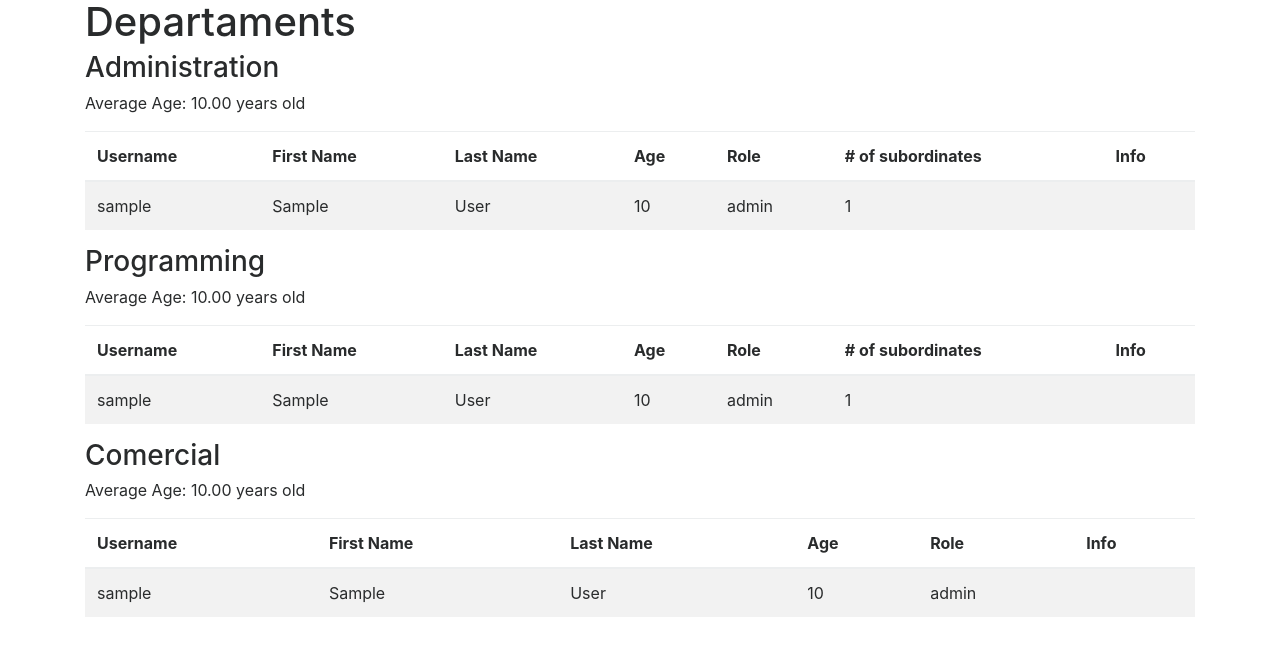
After one commit to KeoH/amaris-code-test, a Django app: template employees/templates/employees/departaments.html in a window 1280 px wide. The commit adds this page. Shown: the top 656 px of the page. Run offline with Django 3.2, Linux system fonts and the light colour scheme; the template is opened without the code that fills it: most values are stand-ins (such as "Sample title", 1, 10 or a date in 2020); some libraries are stand-ins or nearby versions.

Commit message:
more options

```diff
--- a/employees/models.py
+++ b/employees/models.py
@@ -116,6 +116,7 @@ class Employee(AbstractUser):
     def go_travel(self):
         self.is_traveling = True
         if self.subordinates.all():
+            # Excluir a los q estan promocionados con Q ?
             selected = self.subordinates.order_by('-hired_date').first()
             selected.promote()
             if not self.traveling_data.get('substitute'):
@@ -124,7 +125,7 @@ class Employee(AbstractUser):
 
     def end_travel(self):
         self.is_traveling = False
-        if self.subordinates.filter(username=self.traveling_data['substitute']):
+        if self.traveling_data.get('substitute') and self.subordinates.filter(username=self.traveling_data['substitute']):
             self.subordinates.get(username=self.traveling_data['substitute']).unpromote()
         self.save()
 
--- /dev/null
+++ b/employees/templates/employees/departaments.html
@@ -0,0 +1,125 @@
+{% extends 'base.html' %} {% block title %}Departament list{% endblock %} {% block content %}
+<h1>Departaments</h1>
+{% if user.is_boss %}
+    <div>
+        <a href="/employees/add/" class="btn btn-primary">+ Employee</a>
+    </div>
+{% endif %}
+<h3>Administration</h3>
+<p>Average Age: {{ administration_age|floatformat:2 }} years old</p>
+<table class="table table-striped">
+    <thead>
+        <tr>
+            <th>Username</th>
+            <th>First Name</th>
+            <th>Last Name</th>
+            <th>Age</th>
+            <th>Role</th>
+            <th># of subordinates</th>
+            <th>Info</th>
+            {% if user.is_boss %}
+            <th>Actions</th>
+            {% endif %}
+        </tr>
+    </thead>
+    <tbody>
+        {% for employee in administration %}
+        <tr>
+            <td>{{employee.username}}</td>
+            <td>{{employee.first_name}}</td>
+            <td>{{employee.last_name}}</td>
+            <td>{{employee.age}}</td>
+            <td>{{employee.get_role_display}}</td>
+            <td>{{employee.subordinates.all.count}}</td>
+            <td>
+                {% if employee.is_traveling %}
+                    <span class="badge badge-info">Traveling</span>
+                {% endif %}
+                {% if employee.is_promoted %}
+                    <span class="badge badge-info">Promoted</span>
+                {% endif %}
+            </td>
+            {% include 'employees/partials/actions.html' with employee=employee %}
+        </tr>
+        {% endfor %}
+    </tbody>
+</table>
+
+<h3>Programming</h3>
+<p>Average Age: {{ programming_age|floatformat:2 }} years old</p>
+<table class="table table-striped">
+    <thead>
+        <tr>
+            <th>Username</th>
+            <th>First Name</th>
+            <th>Last Name</th>
+            <th>Age</th>
+            <th>Role</th>
+            <th># of subordinates</th>
+            <th>Info</th>
+            {% if user.is_boss %}
+            <th>Actions</th>
+            {% endif %}
+        </tr>
+    </thead>
+    <tbody>
+        {% for employee in programming %}
+        <tr>
+            <td>{{employee.username}}</td>
+            <td>{{employee.first_name}}</td>
+            <td>{{employee.last_name}}</td>
+            <td>{{employee.age}}</td>
+            <td>{{employee.get_role_display}}</td>
+            <td>{{employee.subordinates.all.count}}</td>
+            <td>
+                {% if employee.is_traveling %}
+                <span class="badge badge-info">Traveling</span>
+                {% endif %}
+                {% if employee.is_promoted %}
+                    <span class="badge badge-warning">Promoted</span>
+                {% endif %}
+            </td>
+            {% include 'employees/partials/actions.html' with employee=employee %}
+        </tr>
+        {% endfor %}
+    </tbody>
+</table>
+
+<h3>Comercial</h3>
+<p>Average Age: {{ comercial_age|floatformat:2 }} years old</p>
+<table class="table table-striped">
+    <thead>
+        <tr>
+            <th>Username</th>
+            <th>First Name</th>
+            <th>Last Name</th>
+            <th>Age</th>
+            <th>Role</th>
+            <th>Info</th>
+            {% if user.is_boss %}
+            <th>Actions</th>
+            {% endif %}
+        </tr>
+    </thead>
+    <tbody>
+        {% for employee in comercial %}
+        <tr>
+            <td>{{employee.username}}</td>
+            <td>{{employee.first_name}}</td>
+            <td>{{employee.last_name}}</td>
+            <td>{{employee.age}}</td>
+            <td>{{employee.get_role_display}}</td>
+            <td>
+                {% if employee.is_traveling %}
+                    <span class="badge badge-info">Traveling</span>
+                {% endif %}
+                {% if employee.is_promoted %}
+                    <span class="badge badge-info">Promoted</span>
+                {% endif %}
+            </td>
+            {% include 'employees/partials/actions.html' with employee=employee %}
+        </tr>
+        {% endfor %}
+    </tbody>
+</table>
+{% endblock %}
--- a/employees/templates/employees/partials/actions.html
+++ b/employees/templates/employees/partials/actions.html
@@ -1,9 +1,9 @@
 {% if user.is_boss %}
 <td>
     {% if employee.is_traveling %}
-        <a class="btn btn-secundary" href="#">End travel</a>
+        <a class="btn btn-secundary" href="{% url 'end_travel' employee.pk %}">End travel</a>
     {% else %}
-        <a class="btn btn-secundary" href="#">Go travel</a>
+        <a class="btn btn-secundary" href="{% url 'go_travel' employee.pk %}">Go travel</a>
     {% endif %}
 </td>
 {% endif %}
--- a/templates/base.html
+++ b/templates/base.html
@@ -37,6 +37,9 @@
                 <li class="nav-item {% if page == 'employee' %}active{% endif %}">
                     <a class="nav-link" href="{% url 'employee_list' %}">Employees</a>
                 </li>
+                <li class="nav-item {% if page == 'departament' %}active{% endif %}">
+                        <a class="nav-link" href="{% url 'department_list' %}">Departaments</a>
+                </li>
             </ul>
             <ul class="navbar-nav">
                 <li class="nav-item">
```
Also changed, not shown: employees/urls.py (+7 -3 lines), employees/views.py (+41 -6 lines), templates/auth/login.html (+14 -4 lines), templates/index.html (+6 -1 lines), employees/templates/employees/roles.html (renamed from employees/templates/employees/list.html), 1 other file.
